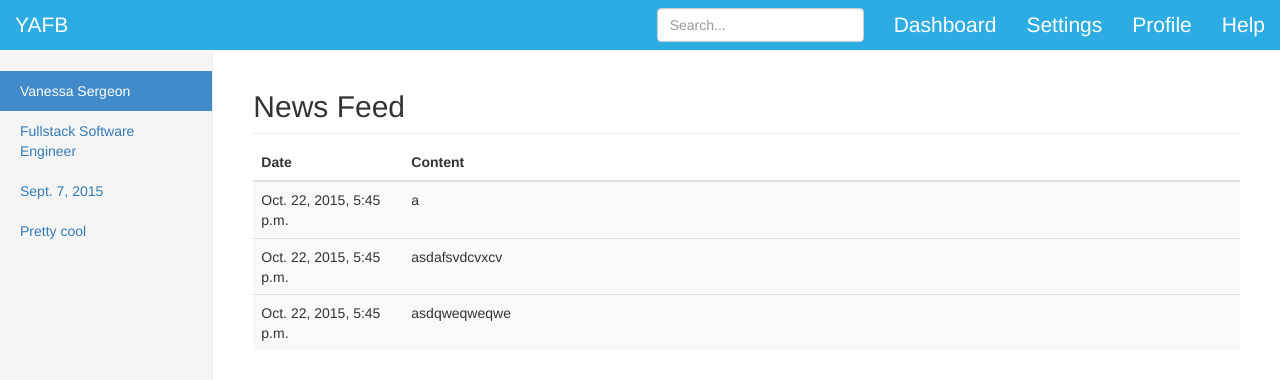
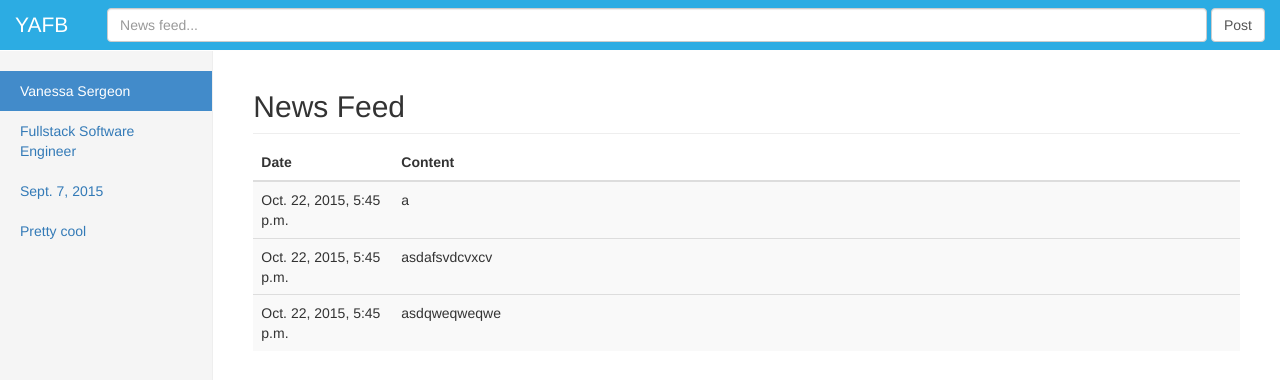
Before and after one commit to JuJu227/YAFB, a Django app: page /message/employee/message/1/ in a window 1280 px wide. Shown: the top 380 px of the page. Run offline with Django 3.2, Linux system fonts and the light colour scheme; data comes from the database, SQL or seed files in the repository; both versions use the stored data as it was after the commit; some libraries are stand-ins or nearby versions.

Commit message:
finish the news feed page

```diff
--- a/directory/models.py
+++ b/directory/models.py
@@ -39,7 +39,7 @@ class Employee(models.Model):
 class Message(models.Model):
 	writer = models.ForeignKey(Employee)
 	text = models.CharField(max_length=300)
-	time_stamp = models.DateField(auto_now=True)
+	time_stamp = models.DateTimeField(auto_now=True)
 
 	def __unicode__(self):
 		return self.text
--- a/directory/static/css/newsfeed.css
+++ b/directory/static/css/newsfeed.css
@@ -109,5 +109,9 @@ body {
  */
 
 .td-date {
-  width: 150px
+  width: 140px;
 }
+
+#news-feed {
+  width: 1100px;
+}
--- a/directory/templates/newsfeed.html
+++ b/directory/templates/newsfeed.html
@@ -9,7 +9,7 @@
     <meta name="author" content="">
     <link rel="icon" href="../../favicon.ico">
 
-    <title>Dashboard Template for Bootstrap</title>
+    <title>News Feed Page</title>
 
     <!-- Bootstrap core CSS -->
     <link href="/static/css/bootstrap.min.css" rel="stylesheet">
@@ -43,14 +43,10 @@
           <a class="navbar-brand" href="#">YAFB</a>
         </div>
         <div id="navbar" class="navbar-collapse collapse">
-          <ul class="nav navbar-nav navbar-right">
-            <li><a href="#">Dashboard</a></li>
-            <li><a href="#">Settings</a></li>
-            <li><a href="#">Profile</a></li>
-            <li><a href="#">Help</a></li>
-          </ul>
-          <form class="navbar-form navbar-right">
-            <input type="text" class="form-control" placeholder="Search...">
+          <form class="navbar-form navbar-right" method="post" action="newpost/">
+            {% csrf_token %}
+            <input type="text" id="news-feed" class="form-control" name="content" placeholder="News feed...">
+            <input type="submit" class="form-control" value="Post">
           </form>
         </div>
       </div>
--- a/directory/urls.py
+++ b/directory/urls.py
@@ -8,4 +8,5 @@ urlpatterns = [
     url(r'^group/(?P<group_id>[0-9]+)/$', views.group_detail, name='group_detail'),
     url(r'^type/(?P<type_id>[0-9]+)/$', views.type_list, name='type_list'),
     url(r'^employee/message/(?P<employee_id>[0-9]+)/$', views.news_feed, name='news_feed'),
+    url(r'^employee/message/(?P<employee_id>[0-9]+)/newpost/$', views.post_news_feed, name='post_news_feed'),
 ]
--- a/directory/views.py
+++ b/directory/views.py
@@ -1,4 +1,4 @@
-from django.http import HttpResponse
+from django.http import HttpResponse, HttpResponseRedirect
 from django.template import RequestContext, loader
 
 from .models import User, Employee, GroupProfile, Type, Office, Message
@@ -78,3 +78,13 @@ def news_feed(request, employee_id):
     })
 
     return HttpResponse(template.render(context))
+
+def post_news_feed(request, employee_id):
+    employee = Employee.objects.get(pk=employee_id)
+
+    if employee:
+        message = Message(writer=employee, text=request.POST.get("content", ""))
+        message.save()
+        print "New message %s" % message.text
+
+    return HttpResponseRedirect("..")
```
Also changed, not shown: db.sqlite3, directory/migrations/0007_auto_20151022_1739.py (added).
